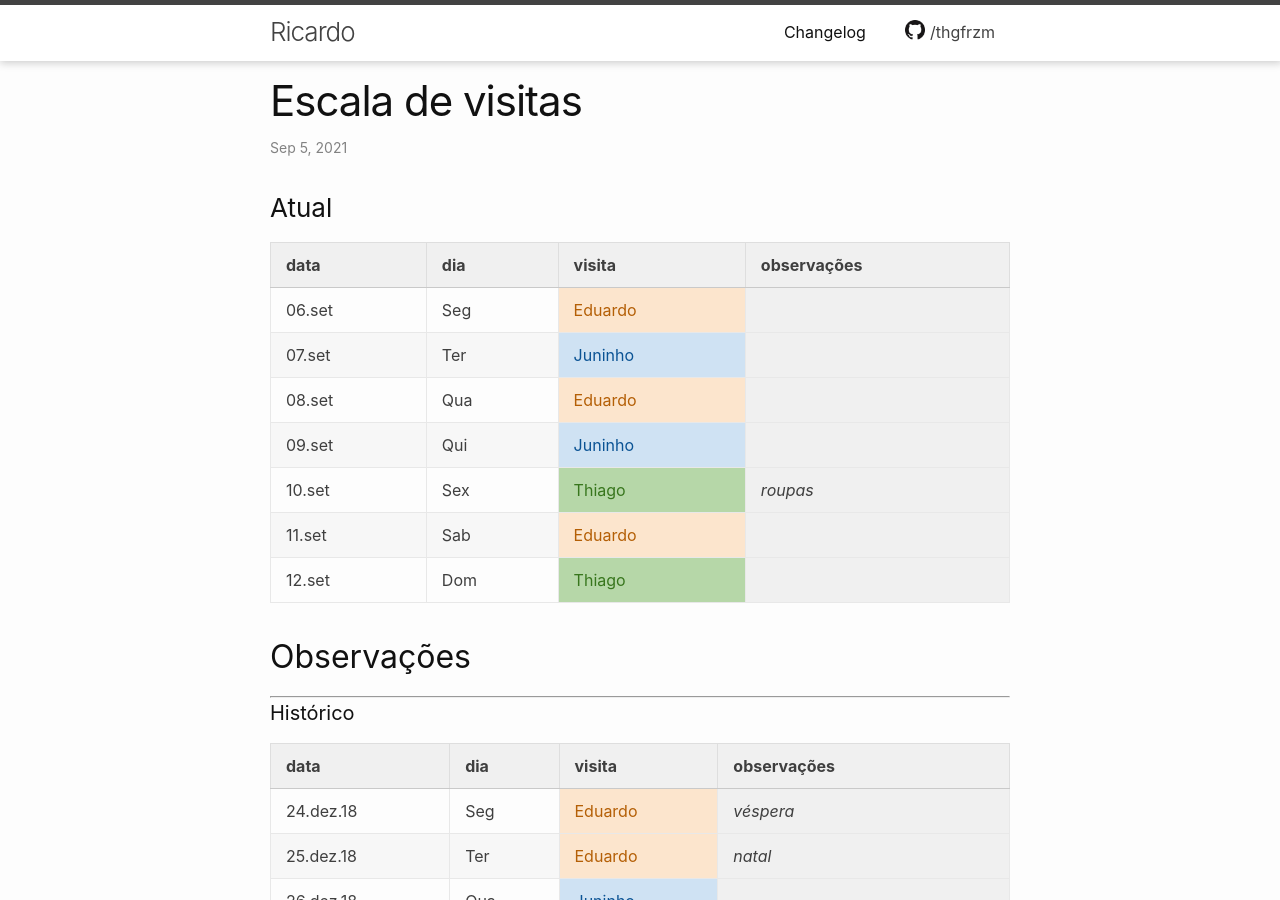
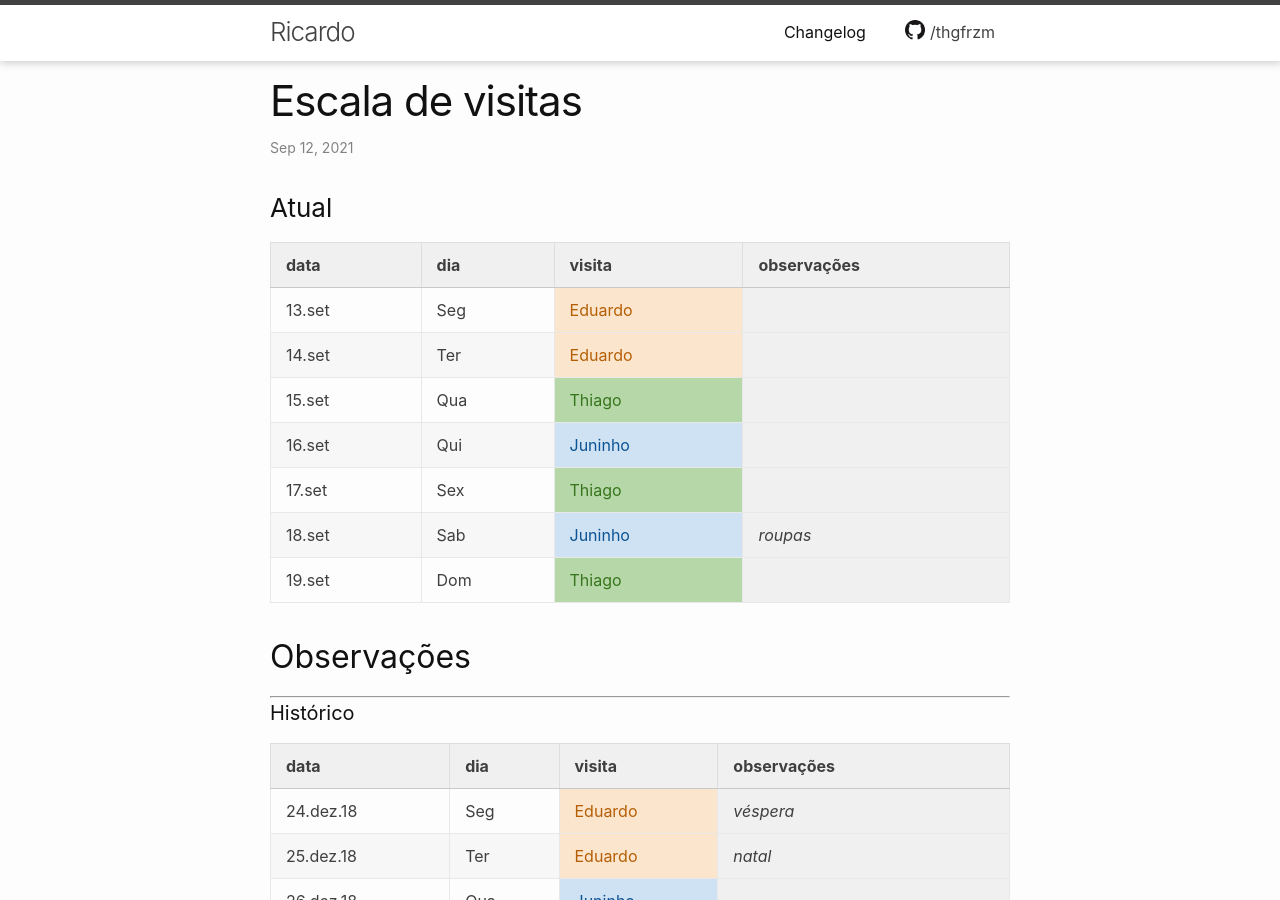
Before and after one commit to thgfrzm/ricardo, a Jekyll site: the page built from _posts/2018-12-23-escala-visitas.markdown, in a window 1280 px wide and 900 px high. Built offline with Jekyll 4.4.1, drawn with Linux system fonts in a browser that asks for light colours; some of the changed text lies outside the part shown.

Commit message:
Update 2018-12-23-escala-visitas.markdown

```diff
--- a/_posts/2018-12-23-escala-visitas.markdown
+++ b/_posts/2018-12-23-escala-visitas.markdown
@@ -15,13 +15,13 @@ categories: agenda
 
 | data   | dia | visita  | observações |
 | ------ | --- | ------- | ----------- |
-| 06.set | Seg | Eduardo |             |
-| 07.set | Ter | Juninho |             |
-| 08.set | Qua | Eduardo |             |
-| 09.set | Qui | Juninho |             |
-| 10.set | Sex | Thiago  | _roupas_    |
-| 11.set | Sab | Eduardo |             |
-| 12.set | Dom | Thiago  |             |
+| 13.set | Seg | Eduardo |             |
+| 14.set | Ter | Eduardo |             |
+| 15.set | Qua | Thiago  |             |
+| 16.set | Qui | Juninho |             |
+| 17.set | Sex | Thiago  |             |
+| 18.set | Sab | Juninho | _roupas_    |
+| 19.set | Dom | Thiago  |             |
 
 ## Observações
 
@@ -1019,3 +1019,10 @@ categories: agenda
 | 03.set    | Sex | Thiago      |                     |
 | 04.set    | Sab | Thiago      |                     |
 | 05.set    | Dom | Thiago      |                     |
+| 06.set    | Seg | Eduardo     |                     |
+| 07.set    | Ter | Juninho     |                     |
+| 08.set    | Qua | Eduardo     |                     |
+| 09.set    | Qui | Juninho     |                     |
+| 10.set    | Sex | Thiago      | _roupas_            |
+| 11.set    | Sab | Eduardo     |                     |
+| 12.set    | Dom | Thiago      |                     |
```
Also changed, not shown: other parts of _posts/2018-12-23-escala-visitas.markdown (+1 -1 lines).
